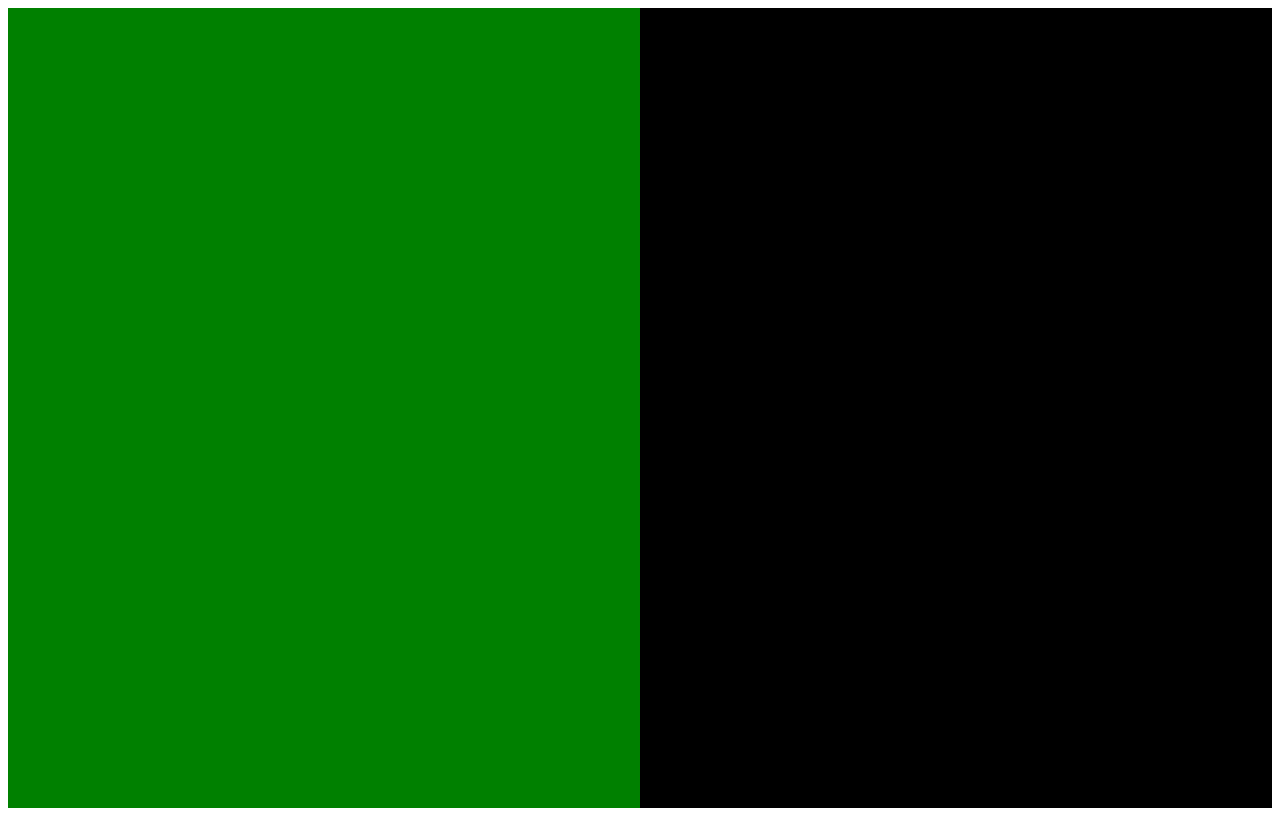
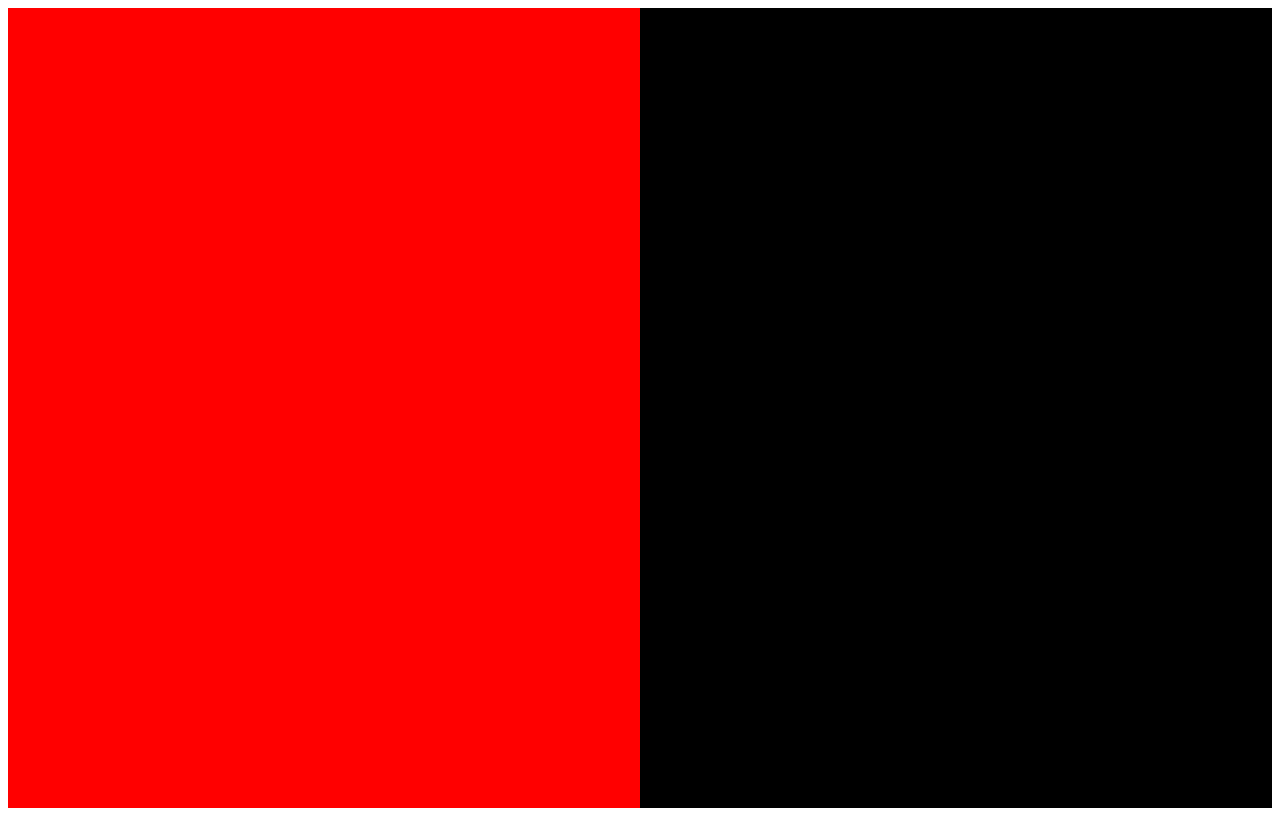
Before and after one commit to eminogrande/nuar, a plain HTML site: page index.html in a window 1280 px wide. Drawn offline with Linux system fonts and the light colour scheme.

Commit message:
red is better

```diff
--- a/index.html
+++ b/index.html
@@ -10,7 +10,7 @@
         flex: 1;
       }
       .white {
-        background-color: green;
+        background-color: #FF0000;
       }
       .black {
         background-color: black;
```
